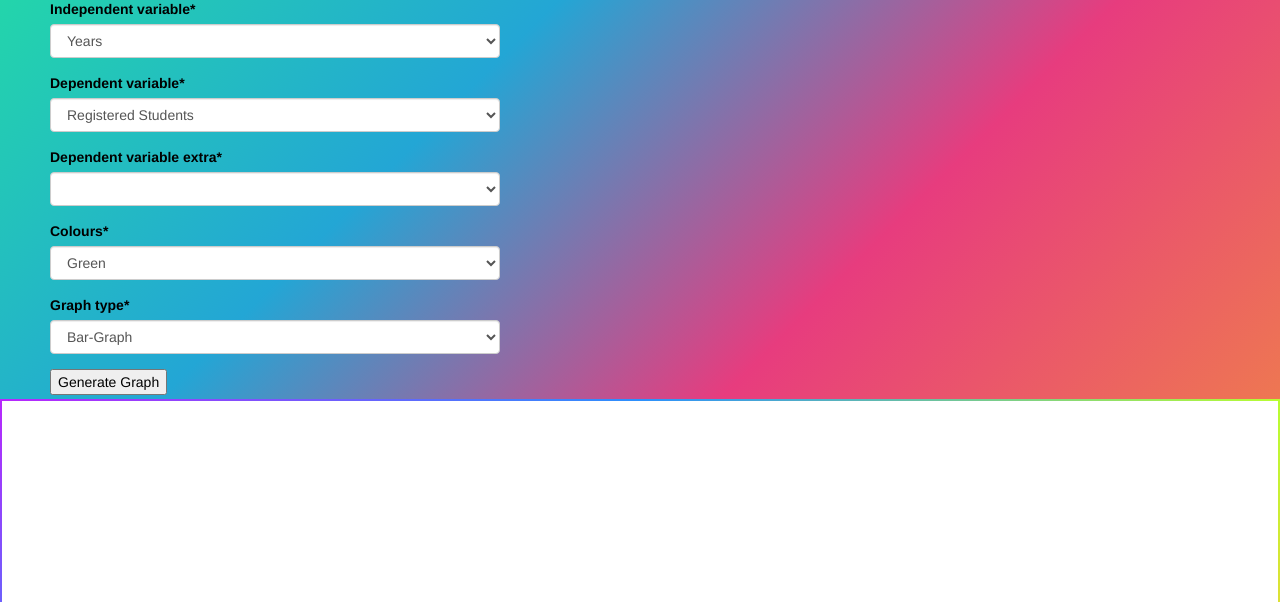
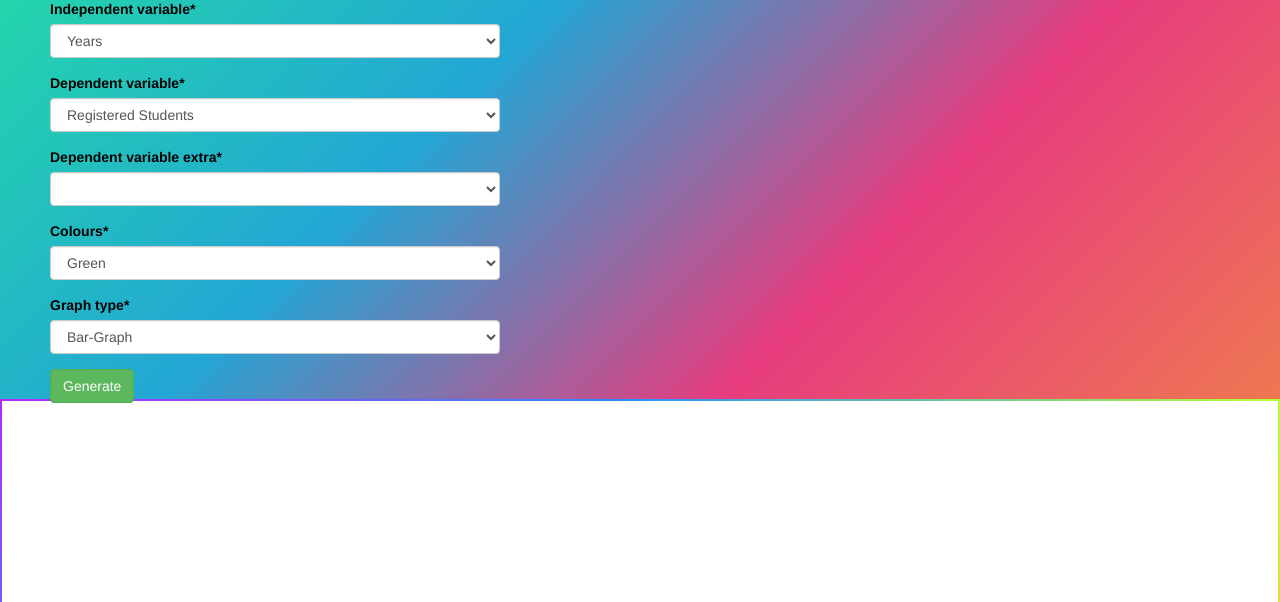
Before and after one commit to rinae-hub/Software-Design-Project-Code-Grinders, a Django app: page /graph/ in a window 1280 px wide. Shown: the part 81-683 px from the top of the page. Run offline with Django 3.2, Linux system fonts and the light colour scheme; some libraries are stand-ins or nearby versions.

Commit message:
Update graph.html

```diff
--- a/templates/graph.html
+++ b/templates/graph.html
@@ -13,7 +13,7 @@
          {% csrf_token %}
          {{ form|crispy }}
       </table>
-      <input id='SubmitButton' type="submit" value="Generate Graph">
+      <button id="SubmitButton"type="submit" class="btn btn-success">Generate</button>
    </form>
 </div>
 <div style="
```
